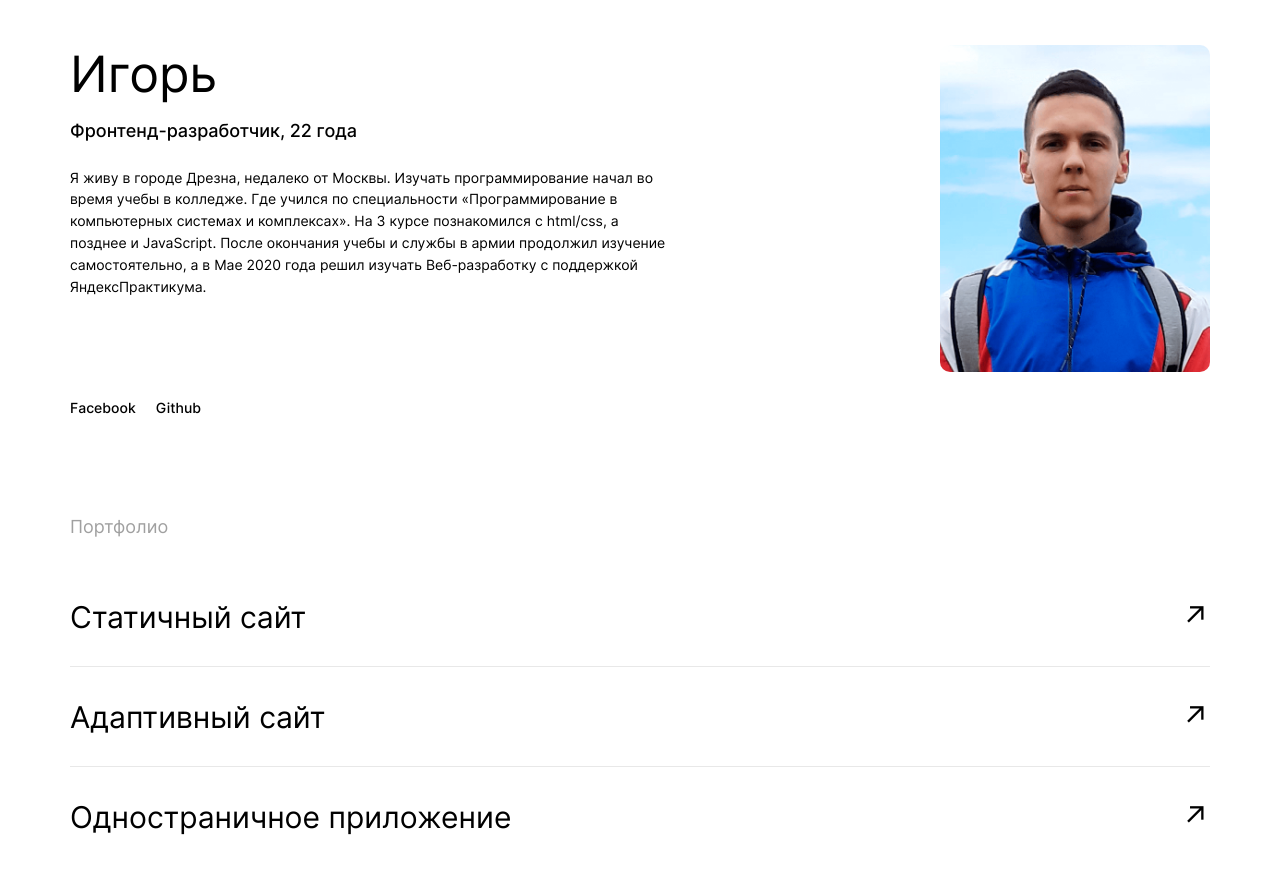
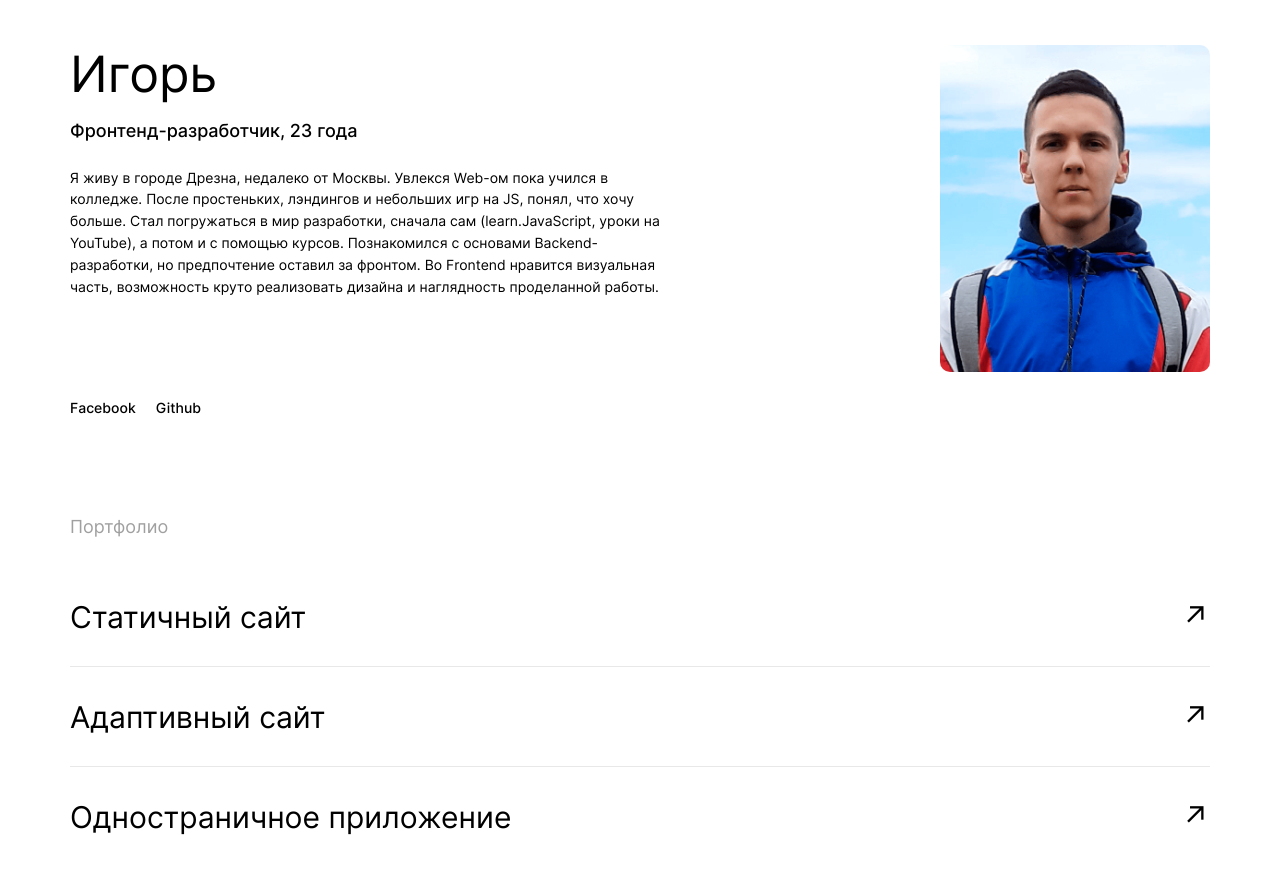
Before and after one commit to IgorZakharov211/movies-explorer-frontend, a React (Create React App) app: page / in a window 1280 px wide. Shown: the part 2080-2953 px from the top of the page. Built offline with nearby package versions, Linux system fonts and the light colour scheme.

Commit message:
fix: my information

```diff
--- a/src/components/AboutMe/AboutMe.js
+++ b/src/components/AboutMe/AboutMe.js
@@ -10,12 +10,12 @@ function AboutMe() {
         <div className="about-me__text">
           <div>
             <h3 className="about-me__name">Игорь</h3>
-            <p className="about-me__profession">Фронтенд-разработчик, 22 года</p>
+            <p className="about-me__profession">Фронтенд-разработчик, 23 года</p>
             <p className="about-me__biography">Я живу в городе Дрезна, недалеко от Москвы.
-             Изучать программирование начал во время учебы в колледже.
-             Где учился по специальности «Программирование в компьютерных системах и комплексах».
-             На 3 курсе познакомился с html/css, а позднее и JavaScript. После окончания учебы и службы в армии продолжил изучение самостоятельно,
-             а в Мае 2020 года решил изучать Веб-разработку с поддержкой ЯндексПрактикума.</p>
+            Увлекся Web-ом пока учился в колледже. После простеньких, лэндингов и небольших игр на JS, понял, что хочу больше.
+            Стал погружаться в мир разработки, сначала сам (learn.JavaScript, уроки на YouTube), а потом и с помощью курсов.
+            Познакомился с основами Backend-разработки, но предпочтение оставил за фронтом.
+            Во Frontend нравится визуальная часть, возможность круто реализовать дизайна и наглядность проделанной работы.</p>
           </div>
            <ul className="about-me__items">
             <li className="about-me__item">
```
